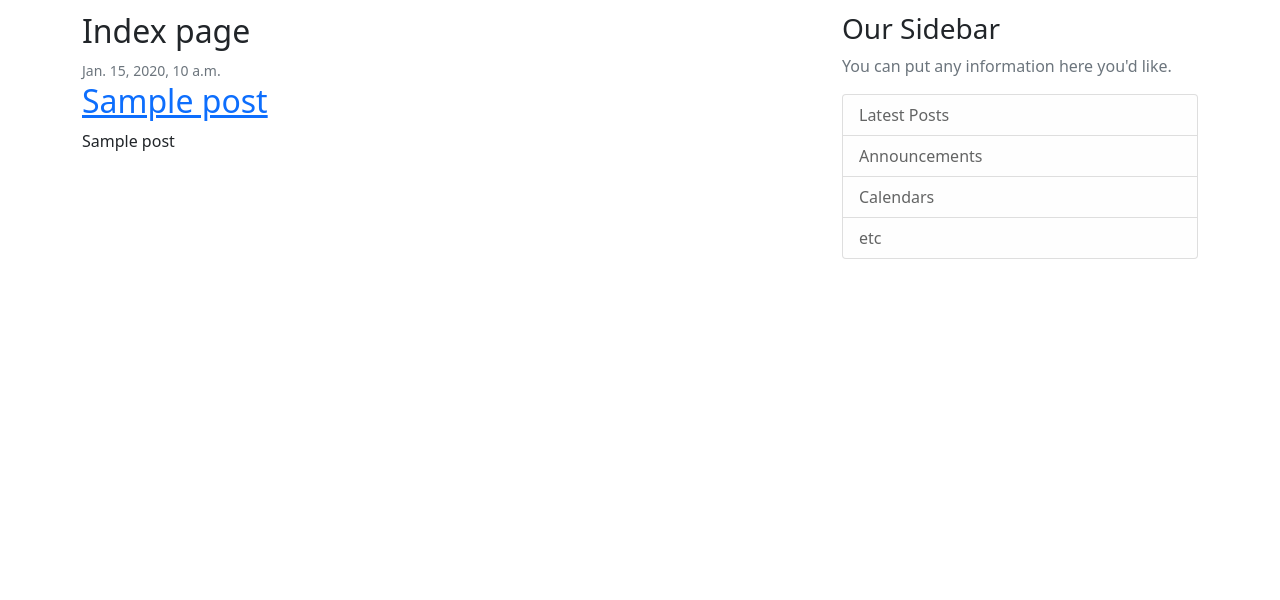
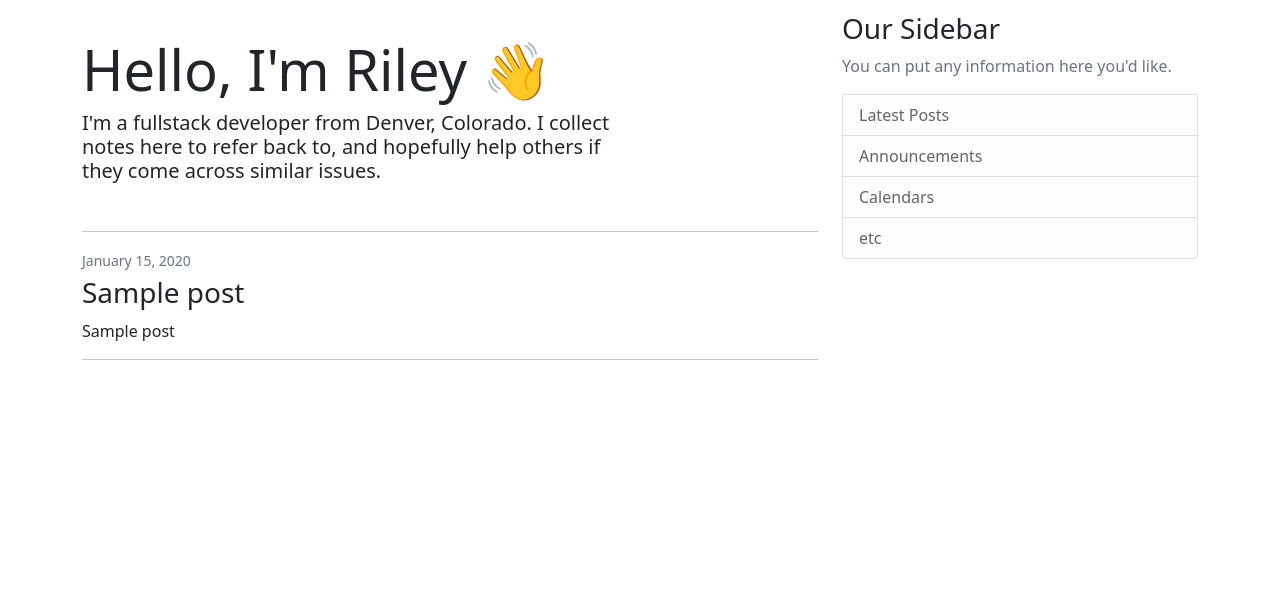
Before and after one commit to RileyFitz/RileyFitz_web, a Django app: page / in a window 1280 px wide. Shown: the part 58-658 px from the top of the page. Run offline with Django 4.2, Linux system fonts and the light colour scheme; tables that the repository leaves empty hold one stand-in row (values such as "Sample post"); some libraries are stand-ins or nearby versions.

Commit message:
Styling updates.

```diff
--- a/home/templates/home/base.html
+++ b/home/templates/home/base.html
@@ -7,7 +7,7 @@
     <link href="https://cdn.jsdelivr.net/npm/bootstrap@5.0.2/dist/css/bootstrap.min.css" rel="stylesheet" integrity="sha384-EVSTQN3/azprG1Anm3QDgpJLIm9Nao0Yz1ztcQTwFspd3yD65VohhpuuCOmLASjC" crossorigin="anonymous">
     <link rel="stylesheet" href="https://cdn.jsdelivr.net/npm/bootstrap-icons@1.5.0/font/bootstrap-icons.css">
 
-    <title>Riley Fitz!</title>
+    <title>Riley Fitz</title>
   </head>
   <body class="d-flex flex-column min-vh-100">
     <!-- Navbar -->
--- a/home/templates/home/index.html
+++ b/home/templates/home/index.html
@@ -1,15 +1,20 @@
 {% extends "home/base.html"%}
 {% block content %}
-<h2>Index page</h2>
+<div class="shadow-4 rounded-3 py-4 w-75">
+  <h2 class="display-4  ">Hello, I'm Riley 👋</h2>
+  <p class="h5">I'm a fullstack developer from Denver, Colorado. I collect notes here to refer back to, and hopefully help others if they come across similar issues.</p>
+</div>
+<hr>
   {% for post in posts %}
     <article class="media content-section">
       <div class="media-body">
         <div class="article-metadata">
-          <small class="text-muted">{{ post.publish_date }}</small>
+          <small class="text-muted">{{ post.publish_date|date:"F d, Y" }}</small>
         </div>
-        <h2><a class="article-title" href="{% url 'post-detail' post.id %}">{{ post.title }}</a></h2>
+        <h2><a class="h3 text-decoration-none text-reset" href="{% url 'post-detail' post.id %}">{{ post.title }}</a></h2>
         <p class="article-content">{{ post.subtitle }}</p>
       </div>
     </article>
+    <hr class="my-3">
   {% endfor %}
 {% endblock content%}
```
